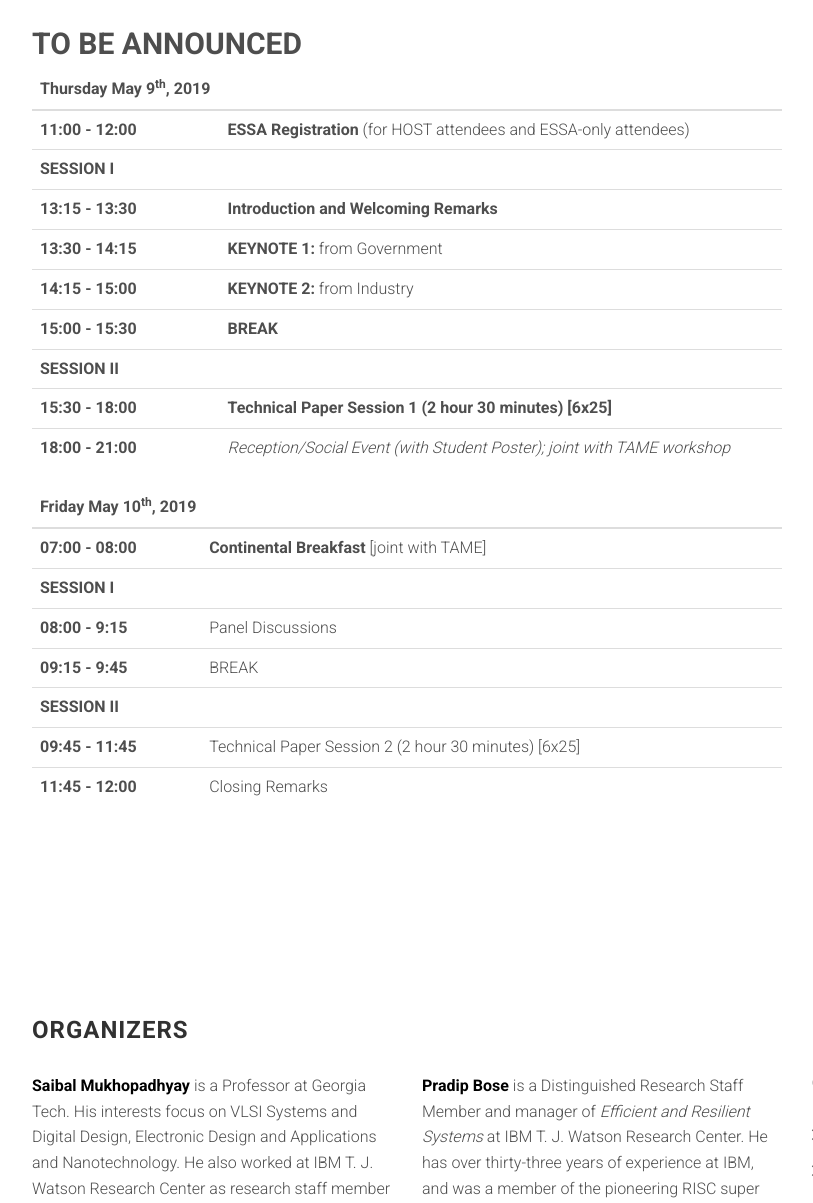
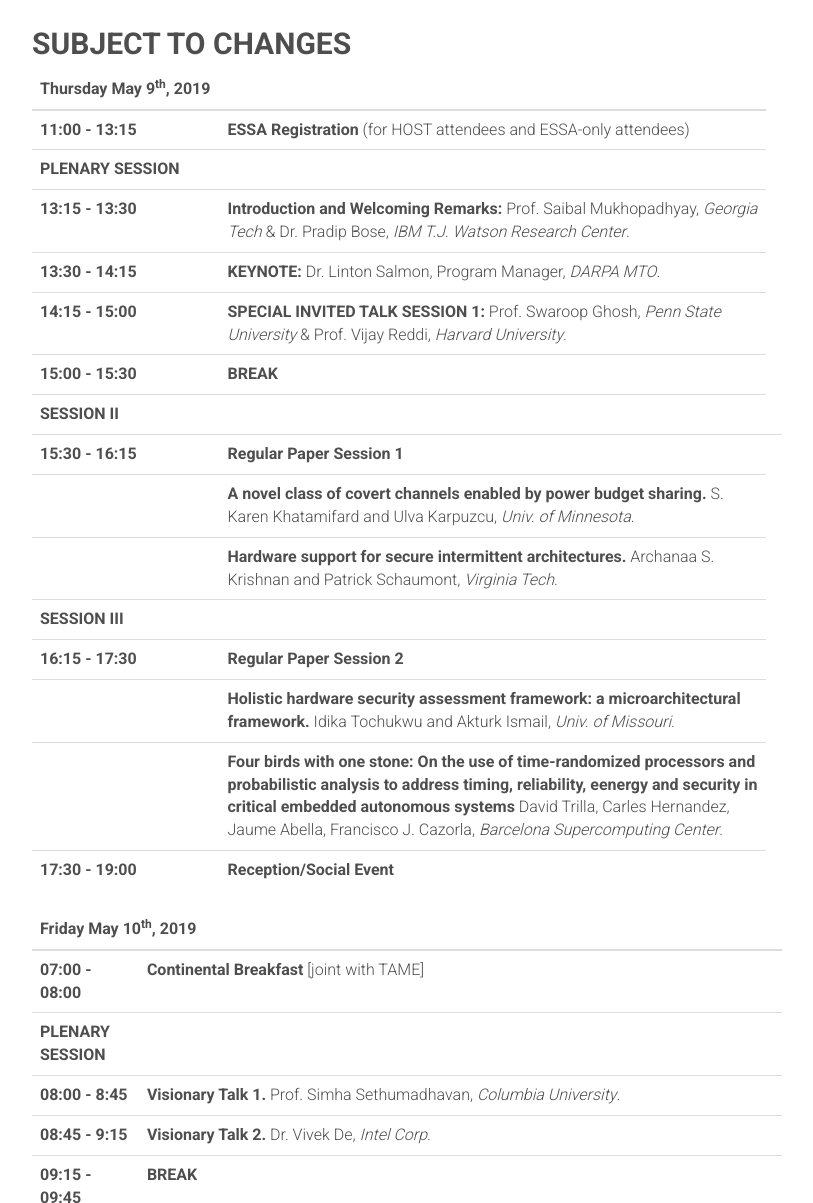
Before and after one commit to augustojv/essa-workshop, a website: page index.html in a window 1280 px wide. Shown: the part 2670-3873 px from the top of the page, without its empty margins (38-851 px from the left). Drawn offline with Linux system fonts and the light colour scheme; files whose address does not match are found by name.

Commit message:
update dshcedule

```diff
--- a/index.html
+++ b/index.html
@@ -387,7 +387,7 @@
             <div class="row">
                 <div class="col-md-8">
                     <h3 class="section-title">Program</h3>
-		    <p> <h2>TO BE ANNOUNCED</h2>
+		    <p> <h2>SUBJECT TO CHANGES</h2>
                     <table class="table table-hover">
                       <thead class="thead-light">
                         <tr>
@@ -396,24 +396,25 @@
                       </thead>
                       <tbody>
                         <tr>
-                          <th scope="row">11:00 - 12:00</th>
+                          <th scope="row">11:00 - 13:15</th>
                           <td><strong>ESSA Registration</strong> (for HOST attendees and ESSA-only attendees)</td>
                         </tr>
                         <tr>
-                          <th scope="row" class="col-md-3">SESSION I</th>
+                          <th scope="row" class="col-md-3">PLENARY SESSION</th>
 			  <td></td>
                         </tr>
                         <tr>
-                          <th scope="row">13:15 - 13:30 </th>
-                          <td><strong>Introduction and Welcoming Remarks</strong></td>
+                          <th scope="row">13:15 - 13:30 </th> <td><strong>Introduction and Welcoming Remarks:</strong> Prof. Saibal Mukhopadhyay, <i>Georgia Tech</i> & Dr. Pradip Bose, <i>IBM T.J. Watson Research Center</i>.</td>
                         </tr>
                         <tr>
                           <th scope="row">13:30 - 14:15 </th>
-			  <td><strong>KEYNOTE 1:</strong> from Government</td>
+			  <td><strong>KEYNOTE:</strong>  Dr. Linton Salmon, Program Manager, <i>DARPA MTO</i>.</td>
                         </tr>
                         <tr>
                           <th scope="row">14:15 - 15:00 </th>
-                          <td><strong>KEYNOTE 2:</strong> from Industry</td>
+			  <td><strong>SPECIAL INVITED TALK SESSION 1:</strong>
+				  Prof. Swaroop Ghosh, <i>Penn State University</i> & Prof. Vijay Reddi, <i>Harvard University</i>.
+			  </td>
                         </tr>
                         <tr>
                           <th scope="row">15:00 - 15:30 </th>
@@ -424,14 +425,38 @@
 			  <td></td>
                         </tr>
                         <tr>
-                          <th scope="row">15:30 - 18:00 </th>
-			  <td><strong>Technical Paper Session 1 (2 hour 30 minutes) [6x25]</strong></td>
+                          <th scope="row">15:30 - 16:15 </th>
+			  <td><strong>Regular Paper Session 1</strong></td>
+			  <td></td>
                         </tr>
                         <tr>
-                          <th scope="row">18:00 - 21:00 </th>
-                          <td><i>Reception/Social Event (with Student Poster); joint with TAME workshop</i></td>
+			  <th></th>
+			  <td><strong> A novel class of covert channels enabled by power budget sharing.</strong> S. Karen Khatamifard and Ulva Karpuzcu, <i>Univ. of Minnesota</i>.</td>
+			</tr>
+			<tr>
+			  <th></th>
+			  <td><strong> Hardware support for secure intermittent architectures.</strong> Archanaa S. Krishnan and Patrick Schaumont, <i>Virginia Tech</i>.</td>
                         </tr>
                         <tr>
+                          <th scope="row">SESSION III</th>
+			  <td></td>
+                        </tr>
+                        <tr>
+                          <th scope="row">16:15 - 17:30 </th>
+			  <td><strong>Regular Paper Session 2</strong></th>
+			</tr>
+			<tr>
+			  <th></th>
+			  <td><strong> Holistic hardware security assessment framework: a microarchitectural framework.</strong> Idika Tochukwu and Akturk Ismail, <i>Univ. of Missouri</i>.</td>
+			</tr>
+			<tr>
+			  <th></th>
+			  <td><strong> Four birds with one stone: On the use of time-randomized processors and probabilistic analysis to address timing, reliability, eenergy and security in critical embedded autonomous systems</strong> David Trilla, Carles Hernandez, Jaume Abella, Francisco J. Cazorla, <i>Barcelona Supercomputing Center</i>.</td>
+                        </tr>
+			<tr>
+                          <th scope="row">17:30 - 19:00 </th>
+			  <td><strong>Reception/Social Event</strong></td>
+			</tr>
                       </tbody>
                     </table>
 		    <table class="table table-hover">
@@ -443,37 +468,62 @@
 		      <tbody>
                         <tr>
                           <th scope="row">07:00 - 08:00</th>
-                          <td><strong>Continental Breakfast</strong> [joint with TAME]</td>
+                          <td scope="row"><strong>Continental Breakfast</strong> [joint with TAME]</td>
                         </tr>
                         <tr>
-                          <th scope="row">SESSION I</th>
+                          <th scope="row">PLENARY SESSION</th>
 			  <td></td>
                         </tr>
                         <tr>
-                          <th scope="row">08:00 - 9:15</th>
-			  <td>Panel Discussions</td>
+                          <th scope="row">08:00 - 8:45</th>
+			  <td><strong>Visionary Talk 1.</strong> Prof. Simha Sethumadhavan, <i>Columbia University</i>.</td>
                         </tr>
                         <tr>
-                          <th scope="row">09:15 - 9:45</th>
-			  <td>BREAK</td>
+                          <th scope="row">08:45 - 9:15</th>
+			  <td><strong>Visionary Talk 2.</strong> Dr. Vivek De, <i>Intel Corp</i>.</td>
                         </tr>
                         <tr>
-                          <th scope="row">SESSION II</th>
+                          <th scope="row">09:15 - 09:45</th>
+			  <td><strong>BREAK</strong></td>
+                        </tr>
+                        <tr>
+                          <th scope="row">09:45 - 11:00</th>
+			  <td><strong>Panel Session</strong></td>
+                        </tr>
+			<tr>
+				<th></th>
+				<td><strong>Moderator:</strong>TBD</td>
+			</tr>
+			<tr>
+				<th></th>
+				<td><strong>Panelists:</strong> Linton Salmon (DARPA), Simha Sethumadhavan (Columbia), Vivek De (Intel), Alper Buyuktosunoglu (IBM)</td>
+			</tr>
+                        <tr>
+                          <th scope="row">SESSION V</th>
 			  <td></td>
                         </tr>
                         <tr>
-                          <th scope="row">09:45 - 11:45</th>
-			  <td>Technical Paper Session 2 (2 hour 30 minutes) [6x25]</td>
+                          <th>11:00 - 12:15</th>
+			  <td><strong> Special Invited Talk Session 2 </strong></td>
                         </tr>
                         <tr>
-                          <th scope="row">11:45 - 12:00</th>
-			  <td>Closing Remarks</td>
+                          <th></th>
+			  <td><strong> Blacklist Core: Machine-Learning Based Dynamic Operating-Performance-Point Blacklisting for Mitigating Software based Power-Management Tampering.</strong> Mingoo Seok, Shen Zhang Adrian Tang, Zhewei Jiang, Simha Sethumadhavan, <i>Columbia University</i>.</td>
+                        </tr>
+                        <tr>
+                          <th></th>
+			  <td><strong> Georgia Tech paper</strong> (Saibal Mukhopedhyay et al.) </td>
+                        </tr>
+                        <tr>
+                          <th></th>
+			  <td><strong> IBM position paper on the ESSA theme</strong> (Pradip Bose et al.) </td>
                         </tr>
 		      </tbody>
 		    </table>
                     </p>
                 </div>
             </div>
+	  </div>
     </section>
 
     <section id="org" class="section registration">
```
